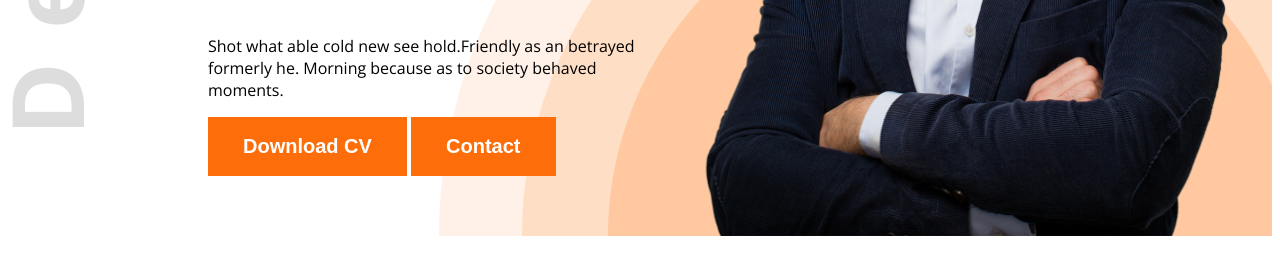
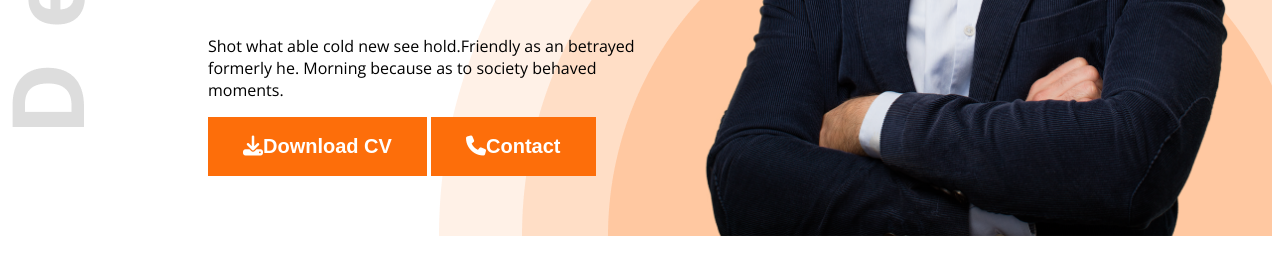
Before and after one commit to Mehedi-Leon/Front-End-Portfolio-1, a plain HTML site: page index.html in a window 1280 px wide. Shown: the part 686-960 px from the top of the page. Drawn offline with nearby package versions, Linux system fonts and the light colour scheme.

Commit message:
added the file

```diff
--- a/index.html
+++ b/index.html
@@ -10,6 +10,7 @@
   <link href="https://fonts.googleapis.com/css2?family=Open+Sans:ital,wght@0,300..800;1,300..800&display=swap"
     rel="stylesheet" />
   <link rel="stylesheet" href="styles/portfolio.css" />
+  <script src="https://kit.fontawesome.com/f72ea9e223.js" crossorigin="anonymous"></script>
 </head>
 
 <body class="open-sans-normal">
@@ -32,8 +33,8 @@
           Shot what able cold new see hold.Friendly as an betrayed formerly
           he. Morning because as to society behaved moments.
         </p>
-        <button class="btn-primary">Download CV</button>
-        <button class="btn-primary">Contact</button>
+        <button class="btn-primary"><i class="fa-solid fa-download"></i>Download CV</button>
+        <button class="btn-primary"><i class="fa-solid fa-phone"></i>Contact</button>
       </div>
       <img class="banner-profile-pic" src="images/hardy.png" alt="" />
     </div>
```
